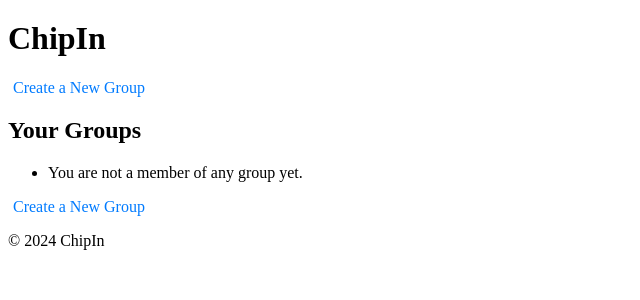
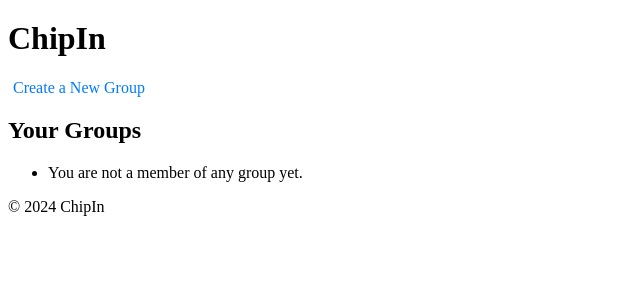
Before and after one commit to jessicapollard/ssa_project, a Django app: page /chipin/ in a window 1280 px wide. Shown: the part 135-435 px from the top of the page, without its empty margins (0-640 px from the left). Run offline with Django 5.2, Linux system fonts and the light colour scheme; a user stored in the database is signed in; data comes from the database, SQL or seed files in the repository; data that the repository does not hold is empty.

```diff
--- a/chipin/templates/chipin/home.html
+++ b/chipin/templates/chipin/home.html
@@ -32,5 +32,4 @@
     <li>You are not a member of any group yet.</li>
     {% endfor %}
 </ul>
-<a href="{% url 'chipin:create_group' %}">Create a New Group</a>
 {% endblock %}
```
